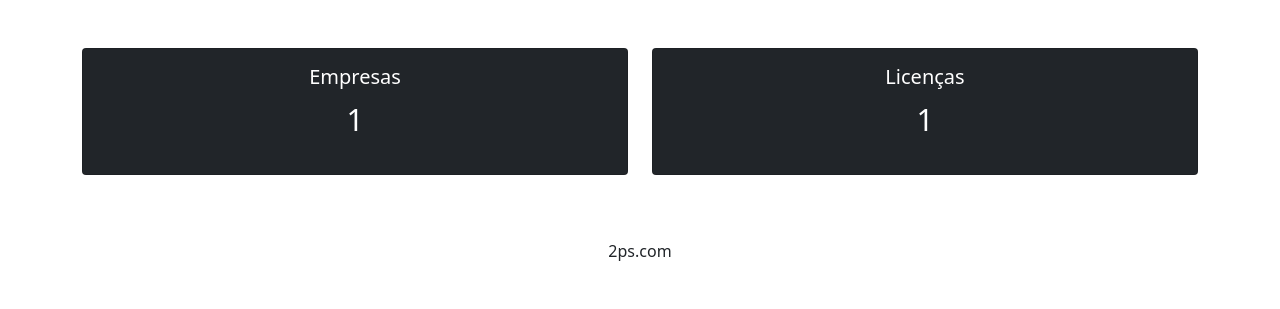
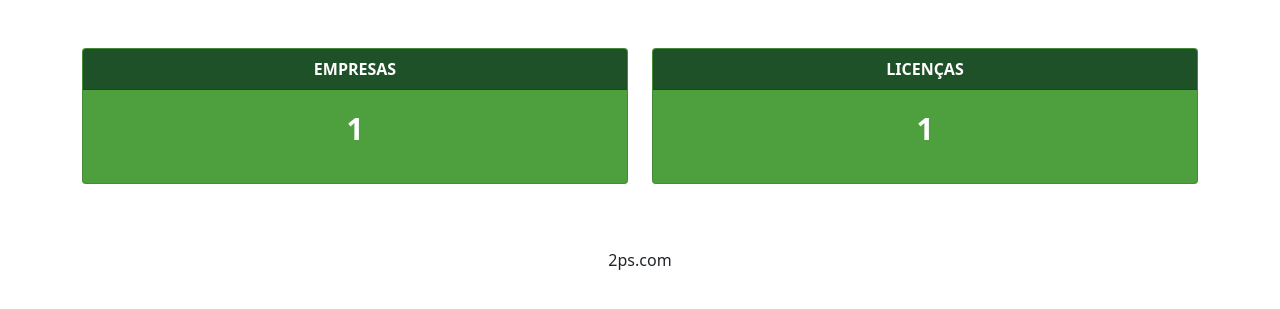
Before and after one commit to odenilsonmarques/sistema_controle_licencas, a PHP site: page / in a window 1280 px wide. Shown: the part 56-365 px from the top of the page. Run offline with PHP 8.4, Linux system fonts and the light colour scheme; tables that the repository leaves empty or names only in its code hold one stand-in row (values such as "Sample post").

Commit message:
melhoria no estilo da pagina home e na tabela

```diff
--- a/assets/css/style.css
+++ b/assets/css/style.css
@@ -3,3 +3,6 @@ label{
     font-weight: bold;
     font-family: sans-serif;
 }
+.success{
+    background-color:#4E9F3D;
+}
--- a/index.php
+++ b/index.php
@@ -16,31 +16,29 @@
         <div class="container">
             <div class="row mt-5">
                 <div class="col-lg-6 text-center">
-                    <div class="card text-white bg-dark mb-3">
-
+                    <div class="card text-white mb-3" style="background-color:#4E9F3D">
+                        <div class="card-header" style="background-color:#1E5128"><strong>EMPRESAS</strong></div>
                         <div class="card-body">
-                            <h5 class="card-title">Empresas</h5>
                             <?php
                                 $seachCompanys = $connectionPDO->prepare("SELECT COUNT(id_company) as registers FROM company");
                                 $seachCompanys->execute();
                                 $rows = $seachCompanys->fetch(PDO::FETCH_ASSOC);
                             ?>
-                                <p style="font-size:30px"><?php echo $rows['registers']; ?></p>
+                                <p style="font-size:30px"><strong><?php echo $rows['registers'];?></strong></p>
                         </div>
                     </div>
                 </div>
 
                 <div class="col-lg-6 text-center">
-                    <div class="card text-white bg-dark mb-3" >
-
+                    <div class="card text-white mb-3" style="background-color:#4E9F3D">
+                        <div class="card-header" style="background-color:#1E5128"><strong>LICENÇAS</strong></div>
                         <div class="card-body">
-                            <h5 class="card-title">Licenças</h5>
                             <?php
                                 $seachCompanys = $connectionPDO->prepare("SELECT COUNT(id_license) as registers FROM license");
                                 $seachCompanys->execute();
                                 $rows = $seachCompanys->fetch(PDO::FETCH_ASSOC);
                             ?>
-                                <p style="font-size:30px"><?php echo $rows['registers']; ?></p>
+                                <p style="font-size:30px"><strong><?php echo $rows['registers'];?></strong></p>
                         </div>
                     </div>
                 </div>
```
Also changed, not shown: listLicense.php (+6 -8 lines).
